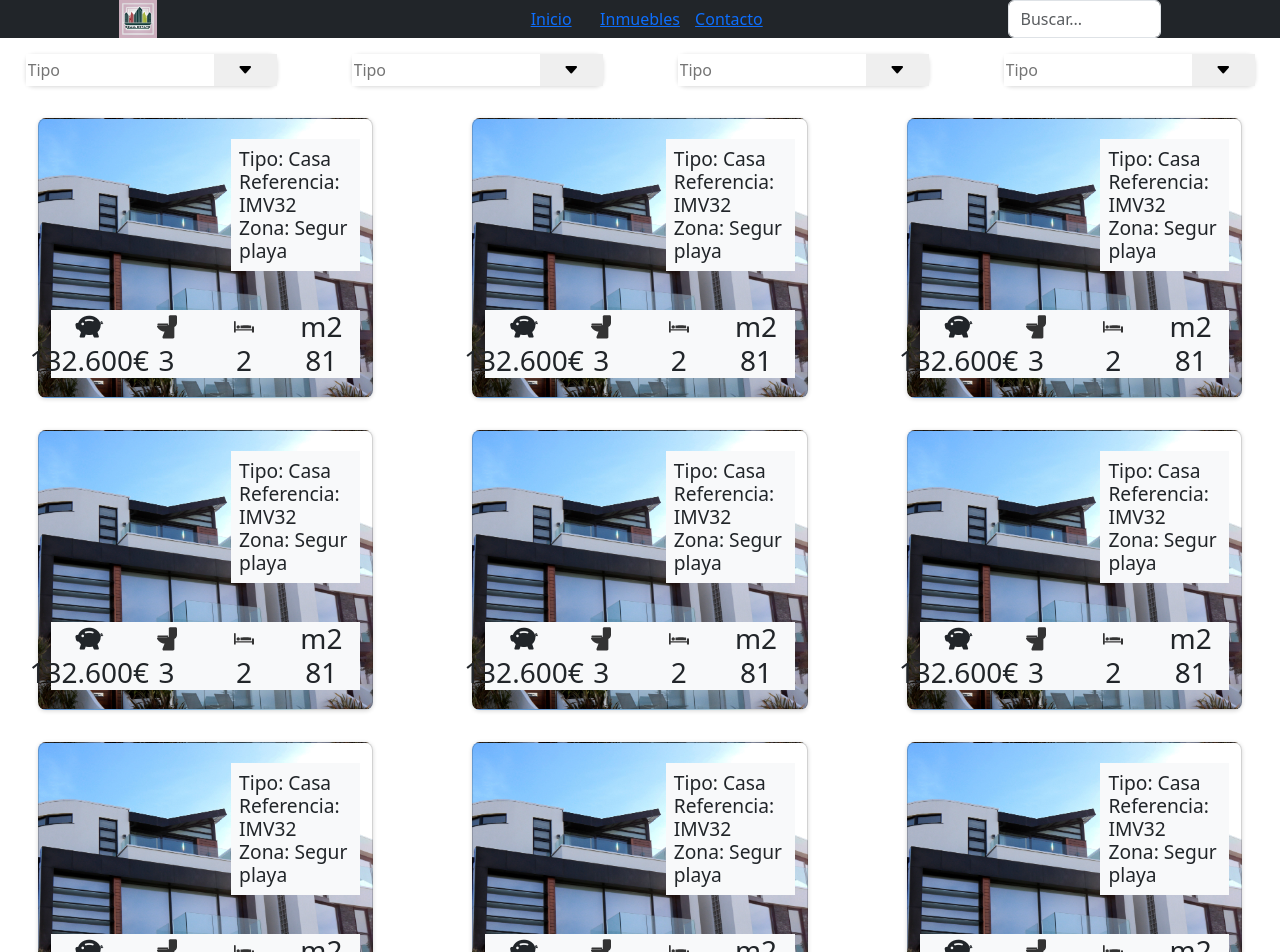
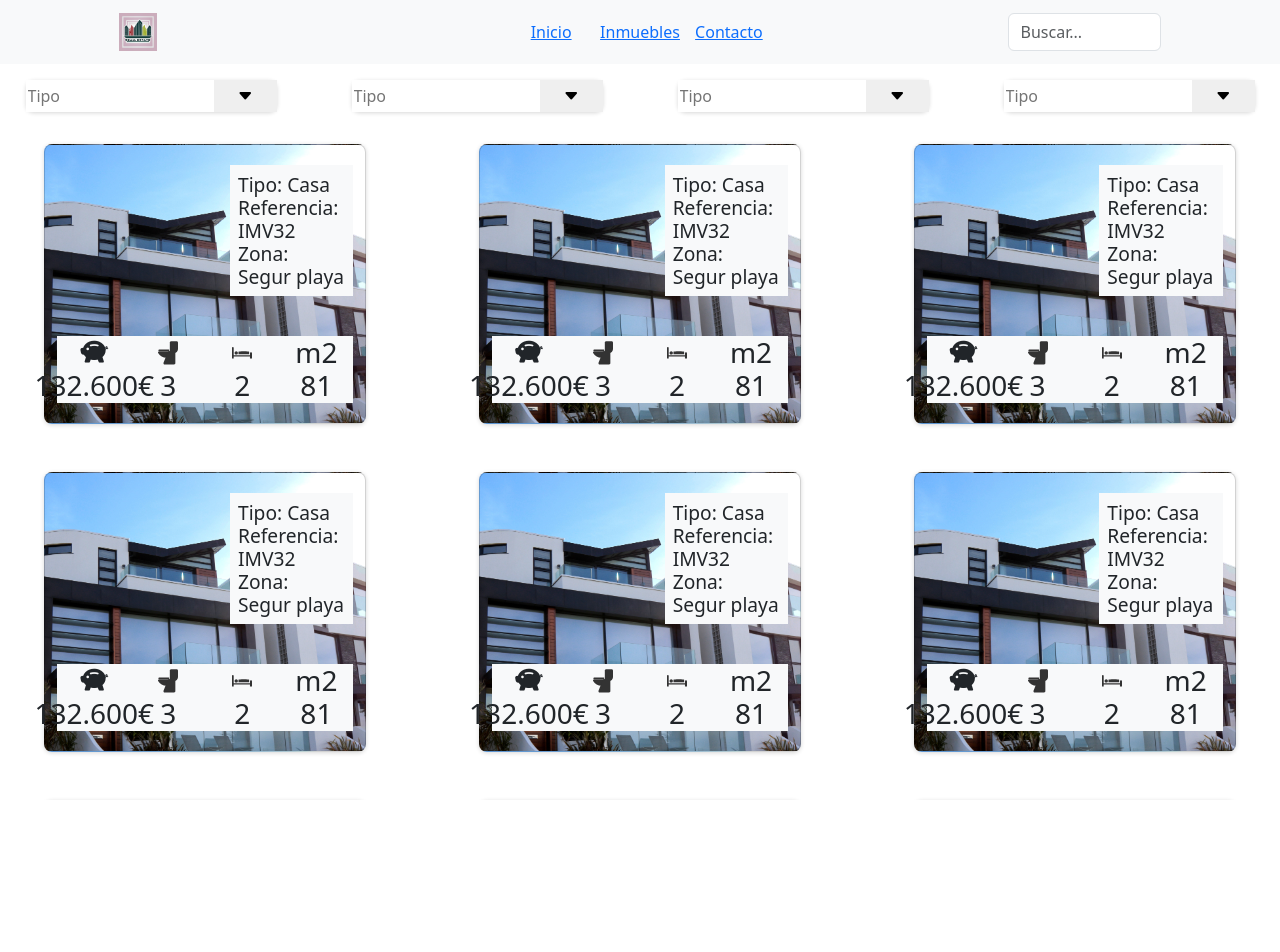
Before and after one commit to RobertoCarrera/APP_inmobiliaria, an Angular app: page /inicio in a window 1280 px wide. Shown: the top 952 px of the page. After the commit the page ends 800 px from the top, so only its background shows below. Built offline with nearby package versions, Linux system fonts and the light colour scheme.

Commit message:
Fixed position of app
Fixed the position of the main components and made overflow-y in the content

```diff
--- a/src/app/components/filter/filter.component.css
+++ b/src/app/components/filter/filter.component.css
@@ -1,3 +1,8 @@
+.filters{
+
+    height: 6vh;
+}
+
 .container_filter_button{
 
     height: 4vh;
--- a/src/app/components/filter/filter.component.html
+++ b/src/app/components/filter/filter.component.html
@@ -1,4 +1,4 @@
-<div class="container d-flex flex-column justify-content-center align-items-center">
+<div class="container d-flex flex-column justify-content-center align-items-center filters">
     <div class="row container_filter_button" (click)="changeFiltersView()">
         <div class="col-12 d-flex justify-content-center align-items-center">
             <div class="row h-100 filter_button">
--- a/src/app/components/property-card/property-card.component.html
+++ b/src/app/components/property-card/property-card.component.html
@@ -1,4 +1,4 @@
-<div class="container h-100">
+<div class="container h-100 p-4">
     <div class="row h-100 d-flex justify-content-center align-items-center">
         <div class="col-10 property_card d-flex flex-column justify-content-around align-items-center card" style="background-image: url(./../../../assets/inmuebles/REF001/portada.jpg);">
             <div class="row w-100">
--- a/src/app/components/usr-home/usr-home.component.css
+++ b/src/app/components/usr-home/usr-home.component.css
@@ -0,0 +1,5 @@
+.properties{
+
+    height: 85vh;
+    overflow-y: auto;
+}
--- a/src/app/components/usr-home/usr-home.component.html
+++ b/src/app/components/usr-home/usr-home.component.html
@@ -3,7 +3,7 @@
         <div class="col-12">
             <app-usr-menu></app-usr-menu>
         </div>
-        <div class="col-12 pt-3">
+        <div class="col-12 pt-2">
             <div class="row">
                 <div class="col-3">
                     <app-filter></app-filter>
@@ -19,33 +19,33 @@
                 </div>
             </div>
         </div>
-        <div class="col-12 pt-3">
+        <div class="col-12 properties">
             <div class="row">
-                <div class="col-4 p-3">
+                <div class="col-4">
                     <app-property-card></app-property-card>
                 </div>
-                <div class="col-4 p-3 ">
+                <div class="col-4">
                     <app-property-card></app-property-card>
                 </div>
-                <div class="col-4 p-3 ">
+                <div class="col-4">
                     <app-property-card></app-property-card>
                 </div>
-                <div class="col-4 p-3 ">
+                <div class="col-4">
                     <app-property-card></app-property-card>
                 </div>
-                <div class="col-4 p-3 ">
+                <div class="col-4">
                     <app-property-card></app-property-card>
                 </div>
-                <div class="col-4 p-3 ">
+                <div class="col-4">
                     <app-property-card></app-property-card>
                 </div>
-                <div class="col-4 p-3 ">
+                <div class="col-4">
                     <app-property-card></app-property-card>
                 </div>
-                <div class="col-4 p-3 ">
+                <div class="col-4">
                     <app-property-card></app-property-card>
                 </div>
-                <div class="col-4 p-3 ">
+                <div class="col-4">
                     <app-property-card></app-property-card>
                 </div>
             </div>
--- a/src/app/utils/usr-menu/usr-menu.component.css
+++ b/src/app/utils/usr-menu/usr-menu.component.css
@@ -0,0 +1,4 @@
+.menu{
+
+    height: 8vh;
+}
--- a/src/app/utils/usr-menu/usr-menu.component.html
+++ b/src/app/utils/usr-menu/usr-menu.component.html
@@ -1,4 +1,4 @@
-<div class="container-fluid bg-dark">
+<div class="container-fluid menu bg-light">
     <div class="row d-flex justify-content-center align-items-center menu">
         <div class="col-10">
             <div class="row h-100 d-flex justify-content-between align-items-center">
```
